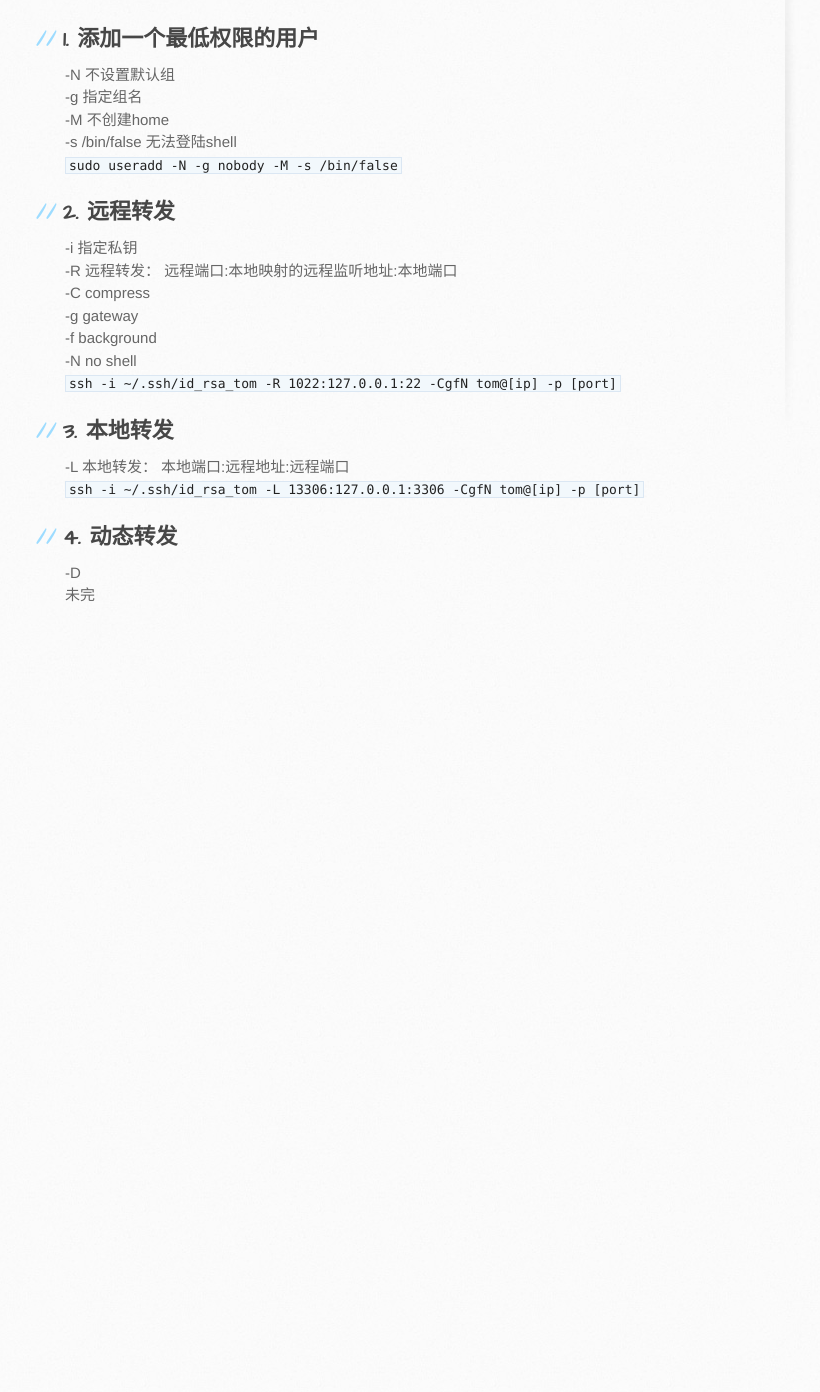
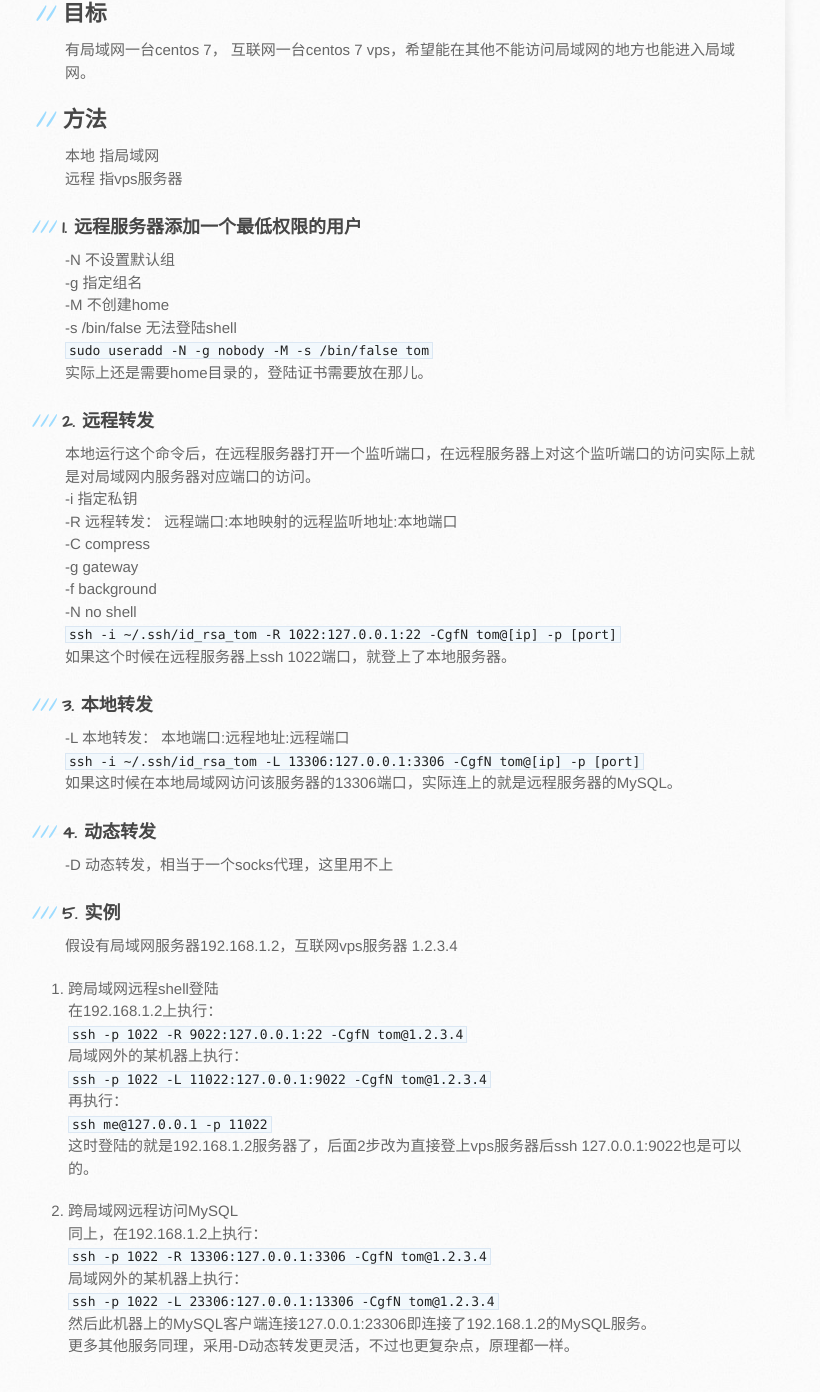
Before and after one commit to PureMug/puremug.github.io, a Jekyll site: the page built from _posts/2019-03-20-关于ssh转发的几个命令记录.md, in a window 1280 px wide and 1400 px high, scrolled down 315 px. Shown: the top 1392 px of the window, without its empty margins (105-925 px from the left). Built offline with Jekyll 4.4.1, drawn with Linux system fonts in a browser that asks for light colours; before the commit the page ends 964 px from its top, so only the background shows below that.

Commit message:
补充ssh转发

```diff
--- a/_posts/2019-03-20-关于ssh转发的几个命令记录.md
+++ b/_posts/2019-03-20-关于ssh转发的几个命令记录.md
@@ -5,15 +5,22 @@ title: 关于ssh转发的几个命令记录
 
 # {{ page.title }}
 
-主要目的是内外网通过ssh互通
-## 1. 添加一个最低权限的用户
+## 目标
+有局域网一台centos 7， 互联网一台centos 7 vps，希望能在其他不能访问局域网的地方也能进入局域网。
+
+## 方法
+本地 指局域网
+远程 指vps服务器
+### 1. 远程服务器添加一个最低权限的用户
 -N 不设置默认组
 -g 指定组名
 -M 不创建home
 -s /bin/false 无法登陆shell
-`sudo useradd -N -g nobody -M -s /bin/false`
+`sudo useradd -N -g nobody -M -s /bin/false tom`
+实际上还是需要home目录的，登陆证书需要放在那儿。
 
-## 2. 远程转发
+### 2. 远程转发
+本地运行这个命令后，在远程服务器打开一个监听端口，在远程服务器上对这个监听端口的访问实际上就是对局域网内服务器对应端口的访问。
 -i 指定私钥
 -R 远程转发： 远程端口:本地映射的远程监听地址:本地端口
 -C compress
@@ -21,11 +28,31 @@ title: 关于ssh转发的几个命令记录
 -f background
 -N no shell
 `ssh -i ~/.ssh/id_rsa_tom -R 1022:127.0.0.1:22 -CgfN tom@[ip] -p [port]`
+如果这个时候在远程服务器上ssh 1022端口，就登上了本地服务器。
 
-## 3. 本地转发
+### 3. 本地转发
 -L 本地转发： 本地端口:远程地址:远程端口
 `ssh -i ~/.ssh/id_rsa_tom -L 13306:127.0.0.1:3306 -CgfN tom@[ip] -p [port]`
+如果这时候在本地局域网访问该服务器的13306端口，实际连上的就是远程服务器的MySQL。
 
-## 4. 动态转发
--D
-未完
+### 4. 动态转发
+-D 动态转发，相当于一个socks代理，这里用不上
+
+### 5. 实例
+假设有局域网服务器192.168.1.2，互联网vps服务器 1.2.3.4
+1. 跨局域网远程shell登陆
+在192.168.1.2上执行：
+`ssh -p 1022 -R 9022:127.0.0.1:22 -CgfN tom@1.2.3.4`
+局域网外的某机器上执行：
+`ssh -p 1022 -L 11022:127.0.0.1:9022 -CgfN tom@1.2.3.4`
+再执行：
+`ssh me@127.0.0.1 -p 11022`
+这时登陆的就是192.168.1.2服务器了，后面2步改为直接登上vps服务器后ssh 127.0.0.1:9022也是可以的。
+
+2. 跨局域网远程访问MySQL
+同上，在192.168.1.2上执行：
+`ssh -p 1022 -R 13306:127.0.0.1:3306 -CgfN tom@1.2.3.4`
+局域网外的某机器上执行：
+`ssh -p 1022 -L 23306:127.0.0.1:13306 -CgfN tom@1.2.3.4`
+然后此机器上的MySQL客户端连接127.0.0.1:23306即连接了192.168.1.2的MySQL服务。
+更多其他服务同理，采用-D动态转发更灵活，不过也更复杂点，原理都一样。
```
